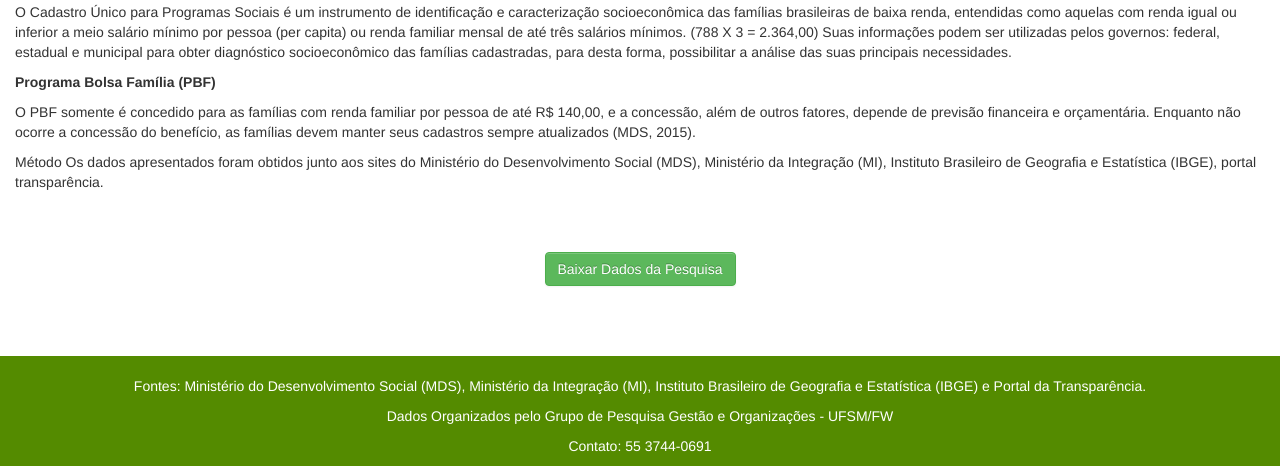
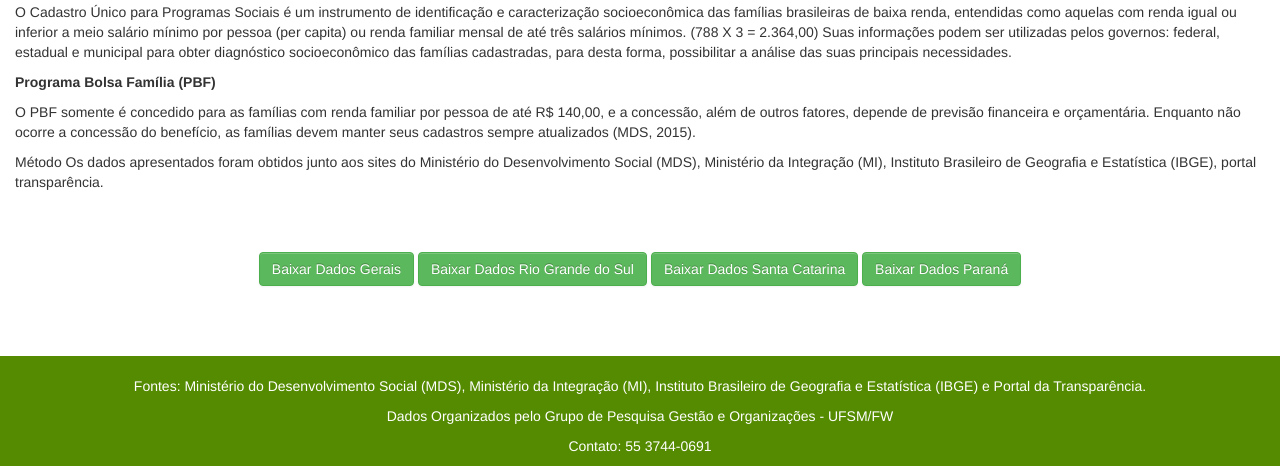
Before and after one commit to paulovianna/cadunico-pbf, a Django app: template cadunico_meso_mercosul/templates/inicio_cadunico_meso_mercosul.html in a window 1280 px wide. Shown: the part 689-1155 px from the top of the page. Run offline with Django 3.2, Linux system fonts and the light colour scheme; the template is opened without the code that fills it, so the values that code supplies are empty; parts of the project's set-up code (start-up, migrations or seed data) failed here and were passed over.

Commit message:
arquivos em pdf mesoregião mercosul

```diff
--- a/cadunico_meso_mercosul/templates/inicio_cadunico_meso_mercosul.html
+++ b/cadunico_meso_mercosul/templates/inicio_cadunico_meso_mercosul.html
@@ -41,7 +41,10 @@
 			<p>O PBF somente é concedido para as famílias com renda familiar por pessoa de até R$ 140,00, e a concessão, além de outros fatores, depende de previsão financeira e orçamentária. Enquanto não ocorre a concessão do benefício, as famílias devem manter seus cadastros sempre atualizados (MDS, 2015).</p>
 			<p>Método Os dados apresentados foram obtidos junto aos sites do Ministério do Desenvolvimento Social (MDS), Ministério da Integração (MI), Instituto Brasileiro de Geografia e Estatística (IBGE), portal transparência.</p>
 			<div class="baixar">
-				<a href="/assets/files/dados-pbf-meso-mercosul.xlsx"><button class="btn btn-large btn-success" type="button">Baixar Dados da Pesquisa</button></a>
+				<a href="/assets/files/dados-gerais.pdf"><button class="btn btn-large btn-success" type="button">Baixar Dados Gerais</button></a>
+				<a href="/assets/files/dados-rio-grande-do-sul.pdf"><button class="btn btn-large btn-success" type="button">Baixar Dados Rio Grande do Sul</button></a>
+				<a href="/assets/files/dados-santa-catarina.pdf"><button class="btn btn-large btn-success" type="button">Baixar Dados Santa Catarina</button></a>
+				<a href="/assets/files/dados-parana.pdf"><button class="btn btn-large btn-success" type="button">Baixar Dados Paraná</button></a>
 			</div>
 		</div>
 	</div>
```
Also changed, not shown: 4 other files.
